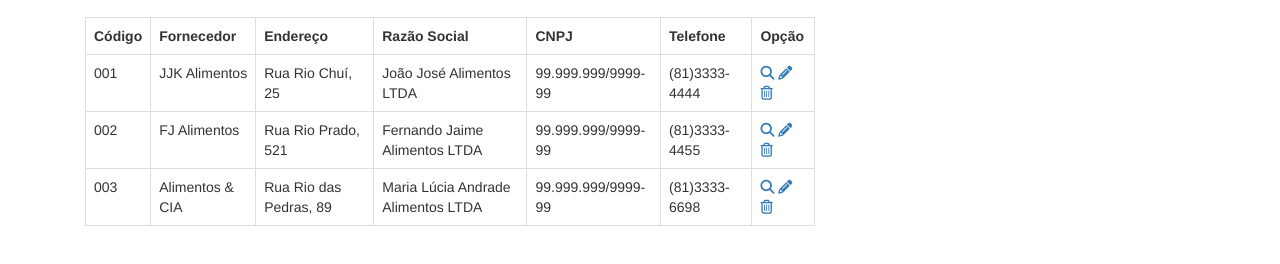
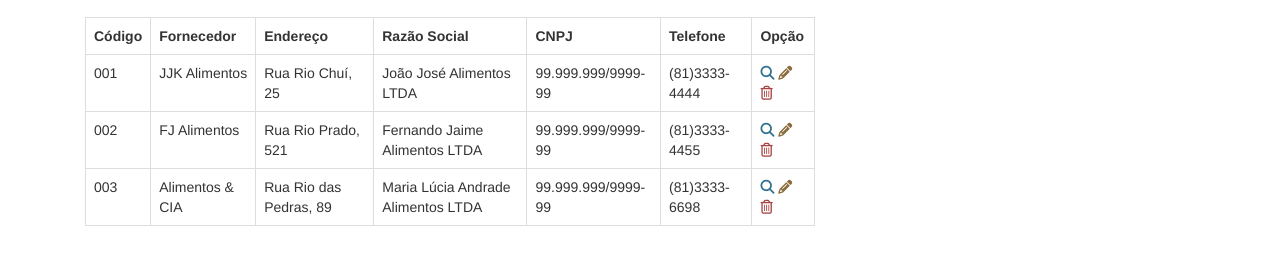
Before and after one commit to samu101108/MandaCRUDs, a plain HTML site: page fornecedores.html in a window 1280 px wide. Both pictures are taken after a click on the button "Mostrar registros". Shown: the part 498-762 px from the top of the page. Drawn offline with nearby package versions, Linux system fonts and the light colour scheme.

Commit message:
Adicionado cores aos ícones das tabelas

```diff
--- a/fornecedores.html
+++ b/fornecedores.html
@@ -118,25 +118,25 @@
 
         <tr><td>001</td><td>JJK Alimentos</td><td>Rua Rio Chuí, 25</td><td>João José Alimentos LTDA</td><td>99.999.999/9999-99</td><td>(81)3333-4444</td>
           <td>
-            <a href="#" title="Ver registro"><i class="fa fa-search"></i></a>
-            <a href="#" title="Editar registro"><i class="fa fa-pencil"></i></a>
-            <a href="#" title="Apagar registro"><i class="fa fa-trash-o"></i></a>
+            <a href="#" title="Ver registro"><i class="fa fa-search text-info"></i></a>
+            <a href="#" title="Editar registro"><i class="fa fa-pencil text-warning"></i></a>
+            <a href="#" title="Apagar registro"><i class="fa fa-trash-o text-danger"></i></a>
           </td>
         </tr>
 
         <tr><td>002</td><td>FJ Alimentos</td><td>Rua Rio Prado, 521</td><td>Fernando Jaime Alimentos LTDA</td><td>99.999.999/9999-99</td><td>(81)3333-4455</td>
           <td>
-            <a href="#" title="Ver registro"><i class="fa fa-search"></i></a>
-            <a href="#" title="Editar registro"><i class="fa fa-pencil"></i></a>
-            <a href="#" title="Apagar registro"><i class="fa fa-trash-o"></i></a>
+            <a href="#" title="Ver registro"><i class="fa fa-search text-info"></i></a>
+            <a href="#" title="Editar registro"><i class="fa fa-pencil text-warning"></i></a>
+            <a href="#" title="Apagar registro"><i class="fa fa-trash-o text-danger"></i></a>
           </td>
         </tr>
 
         <tr><td>003</td><td>Alimentos &amp; CIA</td><td>Rua Rio das Pedras, 89</td><td>Maria Lúcia Andrade Alimentos LTDA</td><td>99.999.999/9999-99</td><td>(81)3333-6698</td>
           <td>
-            <a href="#" title="Ver registro"><i class="fa fa-search"></i></a>
-            <a href="#" title="Editar registro"><i class="fa fa-pencil"></i></a>
-            <a href="#" title="Apagar registro"><i class="fa fa-trash-o"></i></a>
+            <a href="#" title="Ver registro"><i class="fa fa-search text-info"></i></a>
+            <a href="#" title="Editar registro"><i class="fa fa-pencil text-warning"></i></a>
+            <a href="#" title="Apagar registro"><i class="fa fa-trash-o text-danger"></i></a>
           </td>
         </tr>
 
```
Also changed, not shown: produtos.html (+9 -9 lines), usuarios.html (+9 -9 lines).
